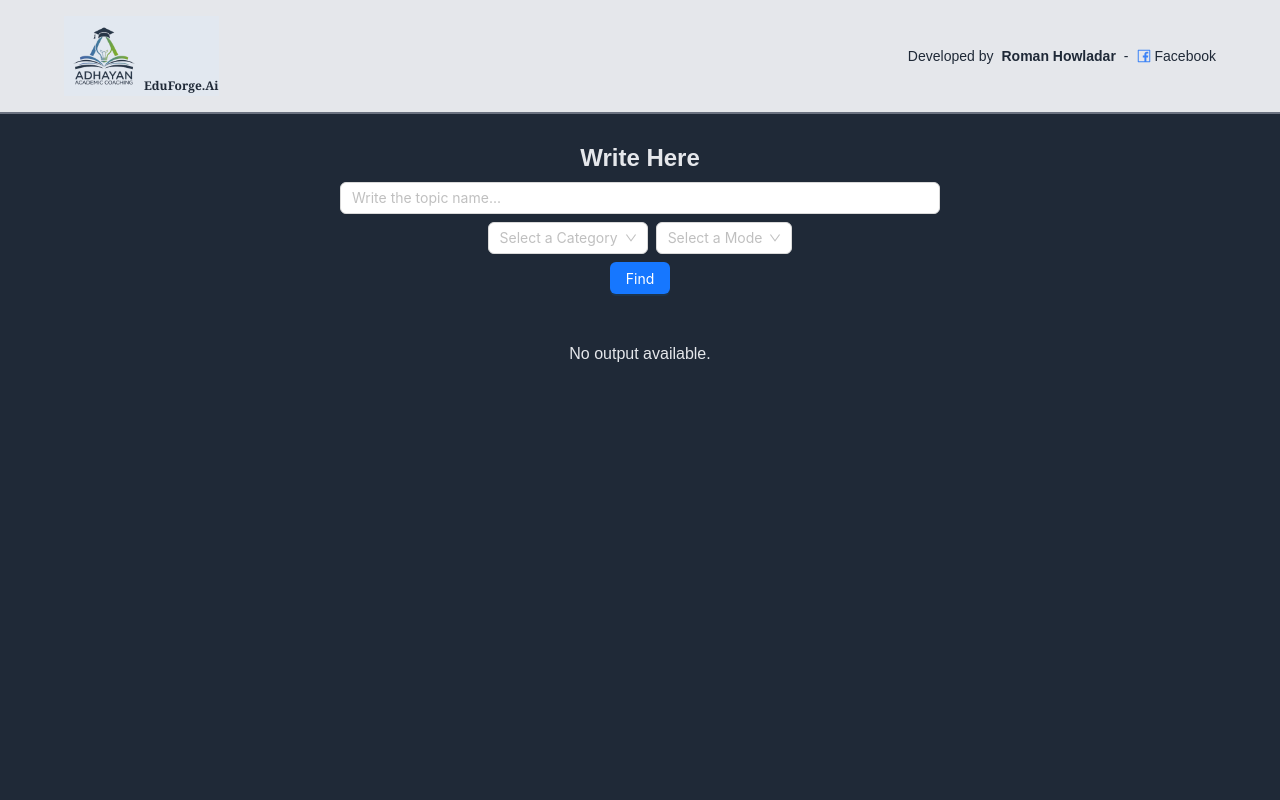
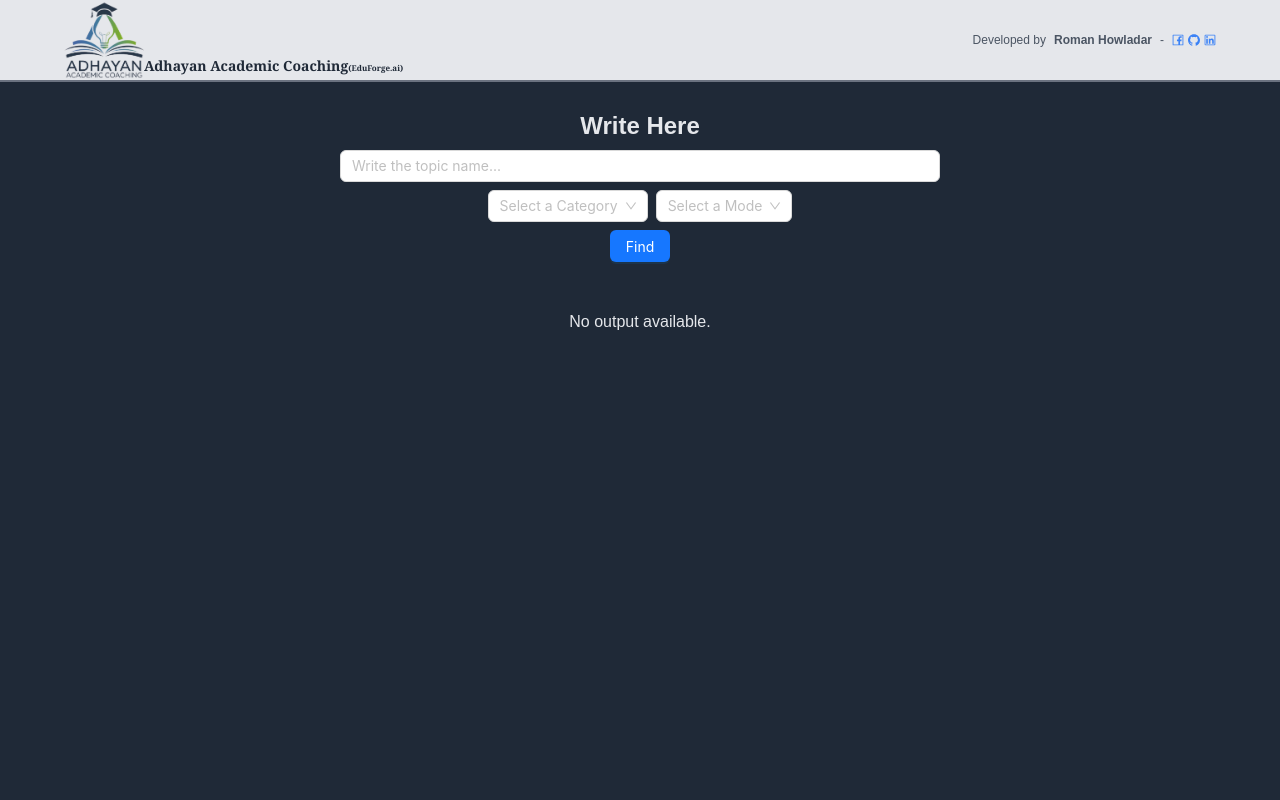
Before and after one commit to roman0190/eduforge-ai, a Next.js app: page / in a window 1280 px wide. Shown: the top 800 px of the page. Built offline with nearby package versions, Linux system fonts and the light colour scheme; no server answers.

Commit message:
Edit:Some Changes

```diff
--- a/app/components/Header.tsx
+++ b/app/components/Header.tsx
@@ -1,13 +1,18 @@
 import React from "react";
 import Link from "next/link";
-import { FacebookOutlined } from "@ant-design/icons";
+import {
+  FacebookOutlined,
+  GithubOutlined,
+  LinkedinOutlined,
+} from "@ant-design/icons";
 import Image from "next/image";
 
 const Header: React.FC = () => {
   return (
-    <header className="bg-gray-200 text-gray-800 py-4 shadow-2xl border-b-2 border-gray-500">
+    <header className="bg-gray-200 text-gray-800  shadow-2xl border-b-2 border-gray-500">
       <div className="mx-[5%] flex flex-col md:flex-row items-center justify-between ">
-        <div className="font-bold md:flex bg-slate-200 items-center">
+        <div className="font-bold md:flex items-center ">
+          <div className="flex  justify-center md:block ">
             <Link
               href={"https://www.facebook.com/profile.php?id=100089255702928"}
             >
@@ -19,21 +24,29 @@ const Header: React.FC = () => {
                 className="w-20 h-20 "
               />
             </Link>
+          </div>
           <div className="h-full flex text-xs md:min-h-[4.8rem] items-end justify-center">
-            <span className="font-serif ">EduForge.Ai</span>
+            <span className="font-serif text-sm">Adhayan Academic Coaching<span className="text-[0.5rem]">{"(EduForge.ai)"}</span></span>
           </div>
         </div>
-        <div className="text-sm mt-2 md:mt-0 text-gray-800 flex gap-2">
+        <div className="text-xs mt-2 md:mt-0 text-gray-600 flex gap-2">
           Developed by <span className="font-semibold">Roman Howladar</span>
           {"-"}
+          <div className="hover:underline flex items-center space-x-1">
             <Link
-            href={"https://www.facebook.com/mahamudulhasan.roman.73?mibextid=LQQJ4d"}
+              href={
+                "https://www.facebook.com/mahamudulhasan.roman.73?mibextid=LQQJ4d"
+              }
             >
-            <div className="hover:underline flex items-center space-x-1">
               <FacebookOutlined className="text-blue-500" />
-              <span>Facebook</span>
+            </Link>
+            <Link href={"https://github.com/roman0190"}>
+              <GithubOutlined className="text-blue-500" />
+            </Link>
+            <Link href={""}>
+              <LinkedinOutlined className="text-blue-500" />
+            </Link>
           </div>
-          </Link>
         </div>
       </div>
     </header>
--- a/app/write-here/components/CategorySelect.tsx
+++ b/app/write-here/components/CategorySelect.tsx
@@ -1,7 +1,5 @@
-// src/components/CategorySelect.tsx
 import React from "react";
 import { Select } from "antd";
-
 
 interface CategorySelectProps {
   categoryName: string;
```
Also changed, not shown: public/logo.png. Lines whose indentation alone changed are shown as unchanged.
